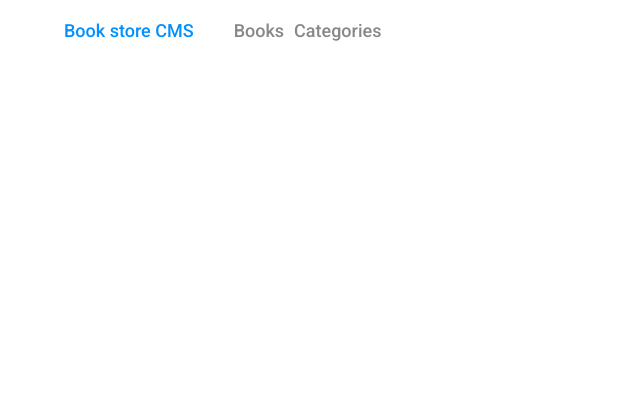
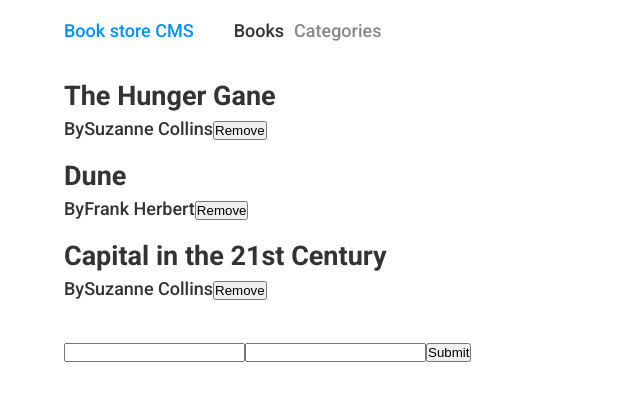
Before and after one commit to serengia/bookstore-react-redux-app, a React (Create React App) app: page / in a window 1280 px wide. Shown: the top 400 px of the page, without its empty margins (0-640 px from the left). Built offline with nearby package versions, Linux system fonts and the light colour scheme; the HTML template or start-up script is replaced by a standard one.

Commit message:
Update categories and homepage link

```diff
--- a/src/App.js
+++ b/src/App.js
@@ -11,7 +11,7 @@ import CategoriesPage from "./pages/CategoriesPage";
 const router = createBrowserRouter(
   createRoutesFromElements(
     <Route path="/" element={<RootLayout />}>
-      <Route path="books" element={<BooksPage />} />
+      <Route index element={<BooksPage />} />
       <Route path="categories" element={<CategoriesPage />} />
     </Route>
   )
--- a/src/components/Navbar.js
+++ b/src/components/Navbar.js
@@ -8,7 +8,7 @@ function Navbar() {
         <li className="nav-link">
           <NavLink
             className={(linkData) => (linkData.isActive ? "active-link" : "")}
-            to="/books"
+            to="/"
           >
             Books
           </NavLink>
--- a/src/pages/CategoriesPage.js
+++ b/src/pages/CategoriesPage.js
@@ -4,7 +4,7 @@ function CategoriesPage() {
   return (
     <div>
       <div className="categories-wrapper row">
-        <h1>Categories</h1>
+        <button type="button">Check status</button>
       </div>
     </div>
   );
```
